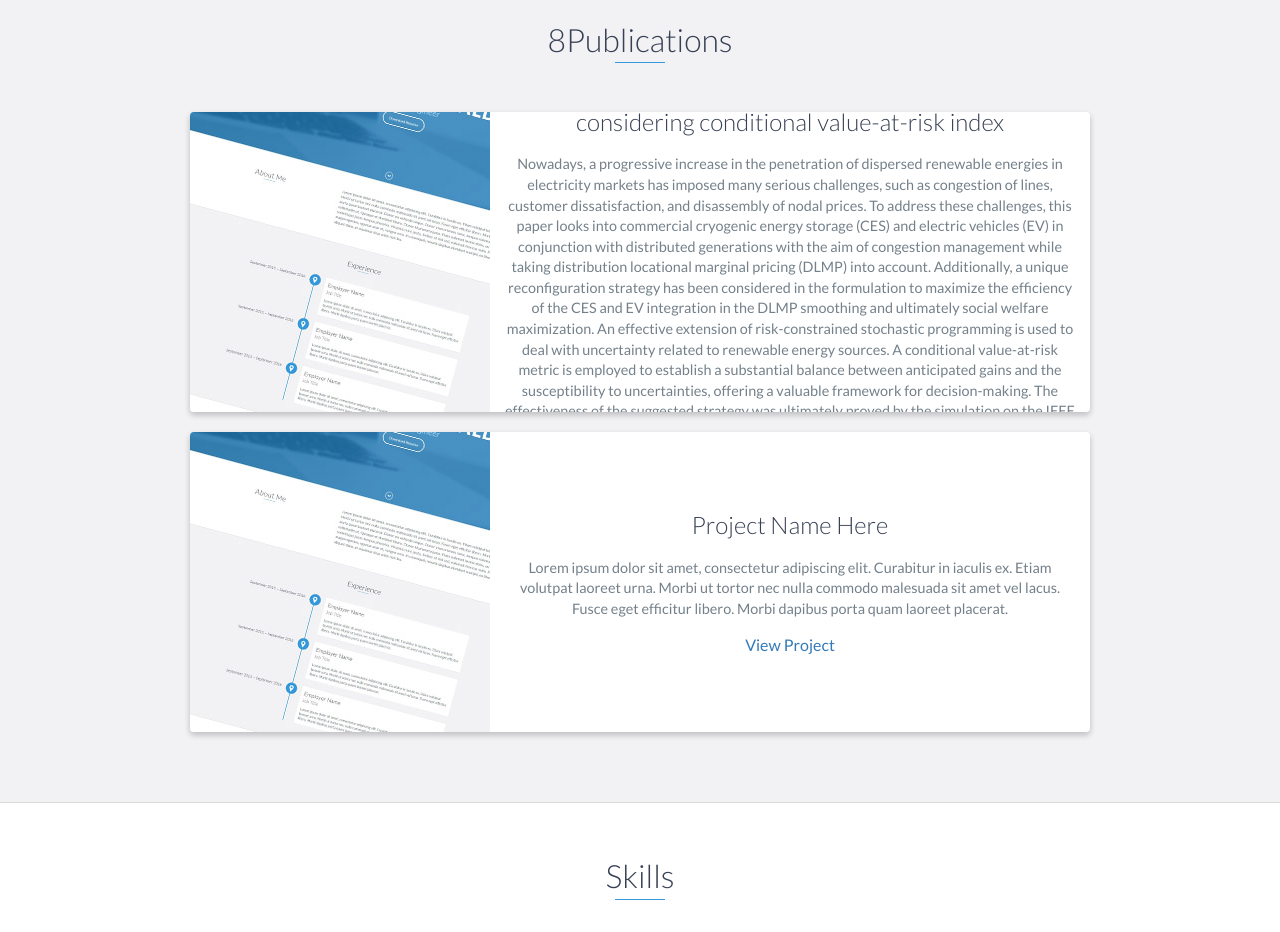
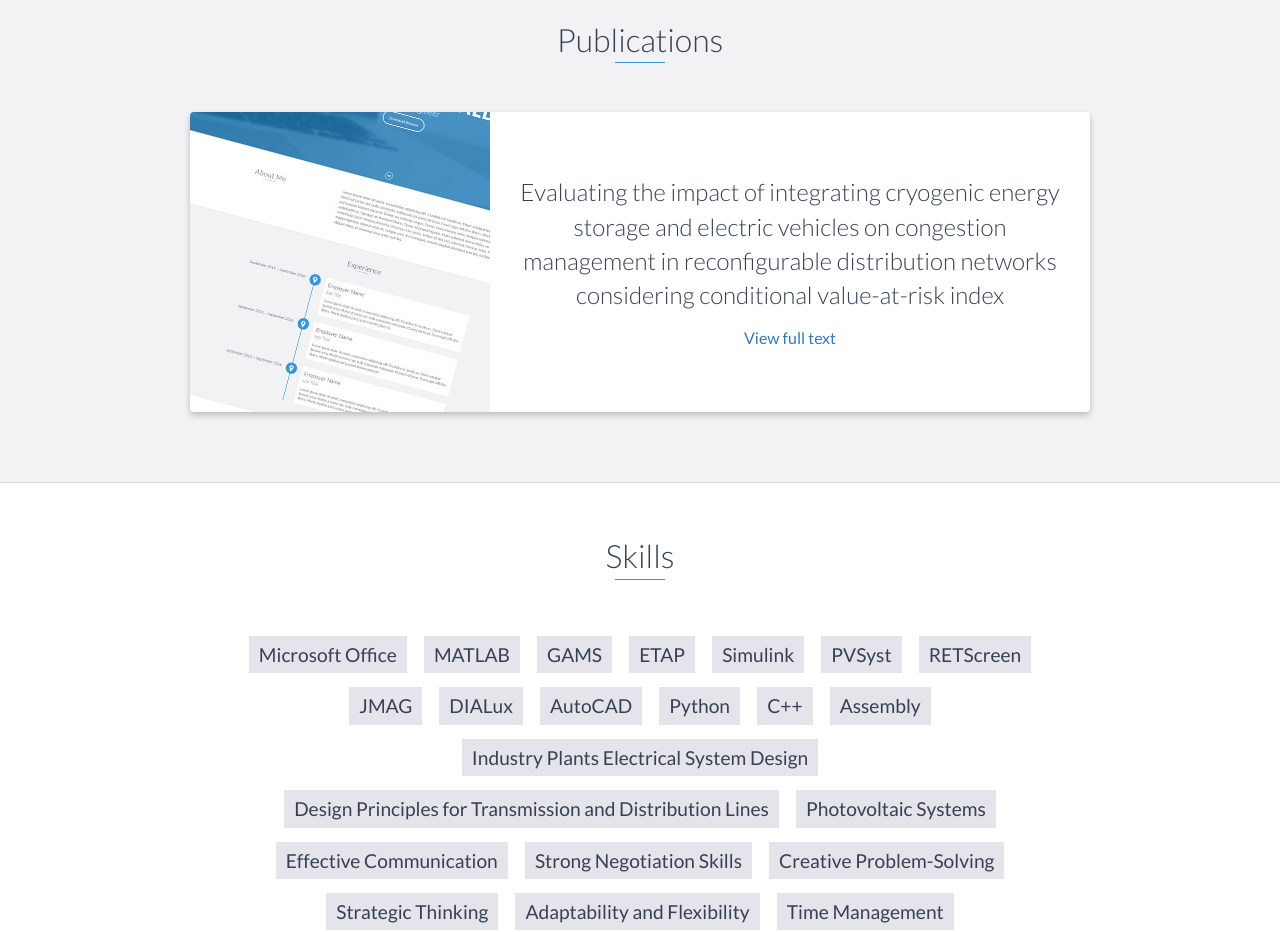
Before and after one commit to fardin-noori/fardin-noori.github.io, a website: page index.html in a window 1280 px wide. Shown: the part 3218-4150 px from the top of the page. Drawn offline with nearby package versions, Linux system fonts and the light colour scheme.

Commit message:
Update index.html

```diff
--- a/index.html
+++ b/index.html
@@ -228,10 +228,14 @@ Engineering Study, Design, Material Take Off, Cost Estimation, Site Supervision
     .project {
         margin-bottom: 20px;
     }
+
+    .project-info {
+        flex-grow: 1; /* Allow the project-info div to grow to fill the available space */
+    }
 </style>
 
 <div id="projects" class="background-alt">
-        <h2 class="heading">8Publications</h2>
+    <h2 class="heading">Publications</h2>
     <div class="container">
         <div class="row">
             <div class="project shadow-large">
@@ -242,24 +246,9 @@ Engineering Study, Design, Material Take Off, Cost Estimation, Site Supervision
                 <div class="project-info">
                     <h3>Evaluating the impact of integrating cryogenic energy storage and electric vehicles on congestion management in reconfigurable distribution networks considering conditional value-at-risk index</h3>
                     <p>
-Nowadays, a progressive increase in the penetration of dispersed renewable energies in electricity markets has imposed many serious challenges, such as congestion of lines, customer dissatisfaction, and disassembly of nodal prices. To address these challenges, this paper looks into commercial cryogenic energy storage (CES) and electric vehicles (EV) in conjunction with distributed generations with the aim of congestion management while taking distribution locational marginal pricing (DLMP) into account. Additionally, a unique reconfiguration strategy has been considered in the formulation to maximize the efficiency of the CES and EV integration in the DLMP smoothing and ultimately social welfare maximization. An effective extension of risk-constrained stochastic programming is used to deal with uncertainty related to renewable energy sources. A conditional value-at-risk metric is employed to establish a substantial balance between anticipated gains and the susceptibility to uncertainties, offering a valuable framework for decision-making. The effectiveness of the suggested strategy was ultimately proved by the simulation on the IEEE 33-bus distribution system. The advocated reconfiguration strategy incorporating CES and EV has resulted in a 37.5% reduction in distribution line congestion compared to the initial case.                        </p>
+                        <!-- Your publication content here -->
+                    </p>
                     <a href="https://www.sciencedirect.com/science/article/pii/S2352484724000350">View full text</a>
-                    </div>
-                    <!-- End .project-info -->
-                </div>
-                <!-- End .project -->
-
-                <div class="project shadow-large">
-                    <div class="project-image">
-                        <img src="images/project.jpg" />
-                    </div>
-                    <!-- End .project-image -->
-                    <div class="project-info">
-                        <h3>Project Name Here</h3>
-                        <p>
-                            Lorem ipsum dolor sit amet, consectetur adipiscing elit. Curabitur in iaculis ex. Etiam volutpat laoreet urna. Morbi ut tortor nec nulla commodo malesuada sit amet vel lacus. Fusce eget efficitur libero. Morbi dapibus porta quam laoreet placerat.
-                        </p>
-                        <a href="#">View Project</a>
                 </div>
                 <!-- End .project-info -->
             </div>
@@ -267,7 +256,6 @@ Nowadays, a progressive increase in the penetration of dispersed renewable energ
         </div>
     </div>
 </div>
-    <!-- End #projects -->
 
 
 
```
Lines whose indentation alone changed are shown as unchanged.
